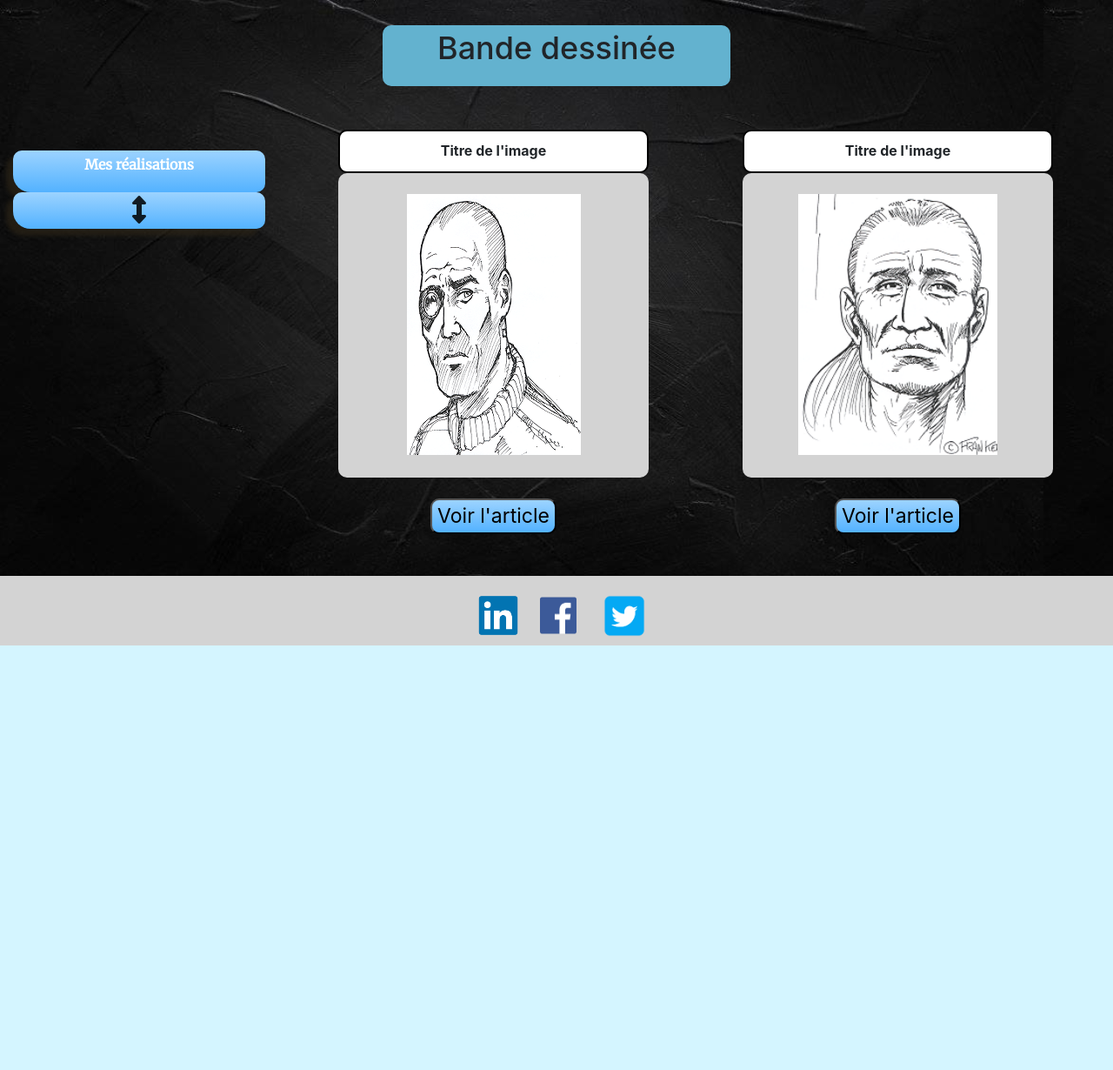
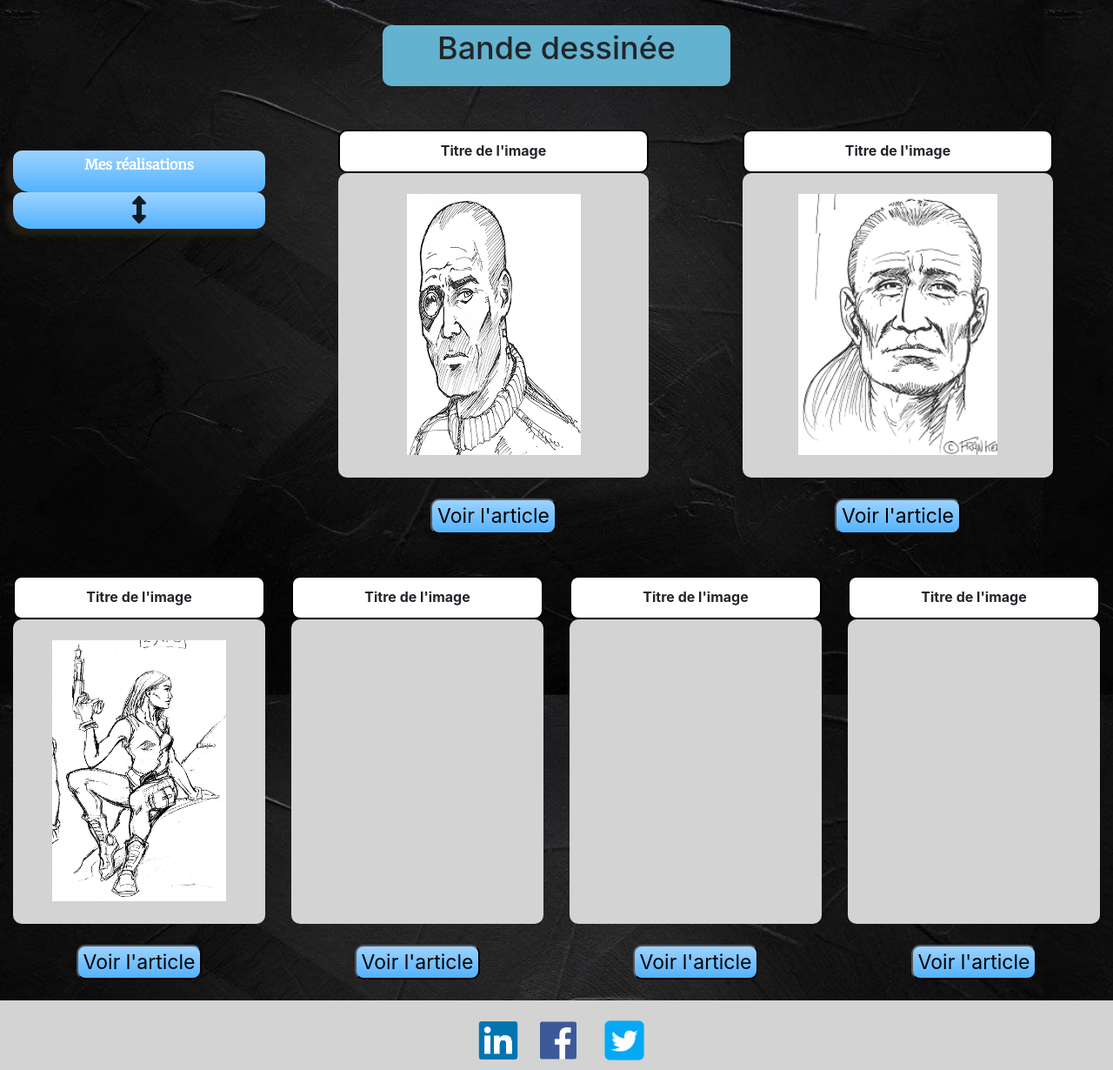
Before and after one commit to geoffrey112/Site-sur-le-spectacle, a Symfony app: template templates/pages/bande_dessinee.html.twig in a window 1280 px wide. Shown: the part 201-1431 px from the top of the page at 87% size. Before the commit the page ends 943 px from the top, so only its background shows below. Run offline with Twig, Linux system fonts and the light colour scheme; the template is opened without the code that fills it, so the values that code supplies are empty; some libraries are stand-ins or nearby versions.

Commit message:
page bande dessinee ajout des cartes

```diff
--- a/templates/pages/bande_dessinee.html.twig
+++ b/templates/pages/bande_dessinee.html.twig
@@ -38,7 +38,7 @@
 								</div>
 							</div>
 
-							<div class="carte mx-auto col-8 col-sm-6 col-lg-5 col-md-6 mb-5 mx-auto">
+							<div class="carte col-8 col-sm-6 col-lg-5 col-md-6 mb-5 mx-auto">
 								<div class="titleImg">
 									<p>Titre de l'image</p>
 								</div>
@@ -54,6 +54,70 @@
 						</div>
 					</div>
 				</div>
+			</div>
+		</div>
+
+		<div class="container-fluid">
+			<div class="row justify-content-center">
+
+				{# MODIFIER COL-MD 2 PAR 2 #}
+
+				<div class="carte col-xl-3 col-md-4">
+					<div class="titleImg">
+						<p>Titre de l'image</p>
+					</div>
+					<div class="contenusPhoto">
+						<div class="row">
+							<img class="mx-auto mt-4" src="{{ asset ("medias/bande-dessinée/Alex.bmp")}}" height="300" width="200">
+						</div>
+					</div>
+					<div class="row justify-content-center mt-4 mb-4">
+						<button>Voir l'article</button>
+					</div>
+				</div>
+
+				<div class="carte col-xl-3 col-md-4">
+					<div class="titleImg">
+						<p>Titre de l'image</p>
+					</div>
+					<div class="contenusPhoto">
+						<div class="row">
+							{# <img class="mx-auto mt-4" src="{{ asset ("medias/bande-dessinée/Bronsky.bmp")}}" height="300"> #}
+						</div>
+					</div>
+					<div class="row justify-content-center mt-4 mb-4">
+						<button>Voir l'article</button>
+					</div>
+				</div>
+
+				<div class="carte col-xl-3 col-md-4">
+					<div class="titleImg">
+						<p>Titre de l'image</p>
+					</div>
+					<div class="contenusPhoto">
+						<div class="row">
+							{# <img class="mx-auto mt-4" src="{{ asset ("medias/bande-dessinée/Bronsky.bmp")}}" height="300"> #}
+						</div>
+					</div>
+					<div class="row justify-content-center mt-4 mb-4">
+						<button>Voir l'article</button>
+					</div>
+				</div>
+
+				<div class="carte col-xl-3 col-md-4">
+					<div class="titleImg">
+						<p>Titre de l'image</p>
+					</div>
+					<div class="contenusPhoto">
+						<div class="row">
+							{# <img class="mx-auto mt-4" src="{{ asset ("medias/bande-dessinée/Bronsky.bmp")}}" height="300"> #}
+						</div>
+					</div>
+					<div class="row justify-content-center mt-4 mb-4">
+						<button>Voir l'article</button>
+					</div>
+				</div>
+
 			</div>
 		</div>
 	</div>
```
Also changed, not shown: public/medias/bande-dessinée/Alex.bmp (added), public/medias/bande-dessinée/Bronsky1.bmp (added), public/medias/bande-dessinée/Maqette planche (2).JPG (added), 8 other files.
